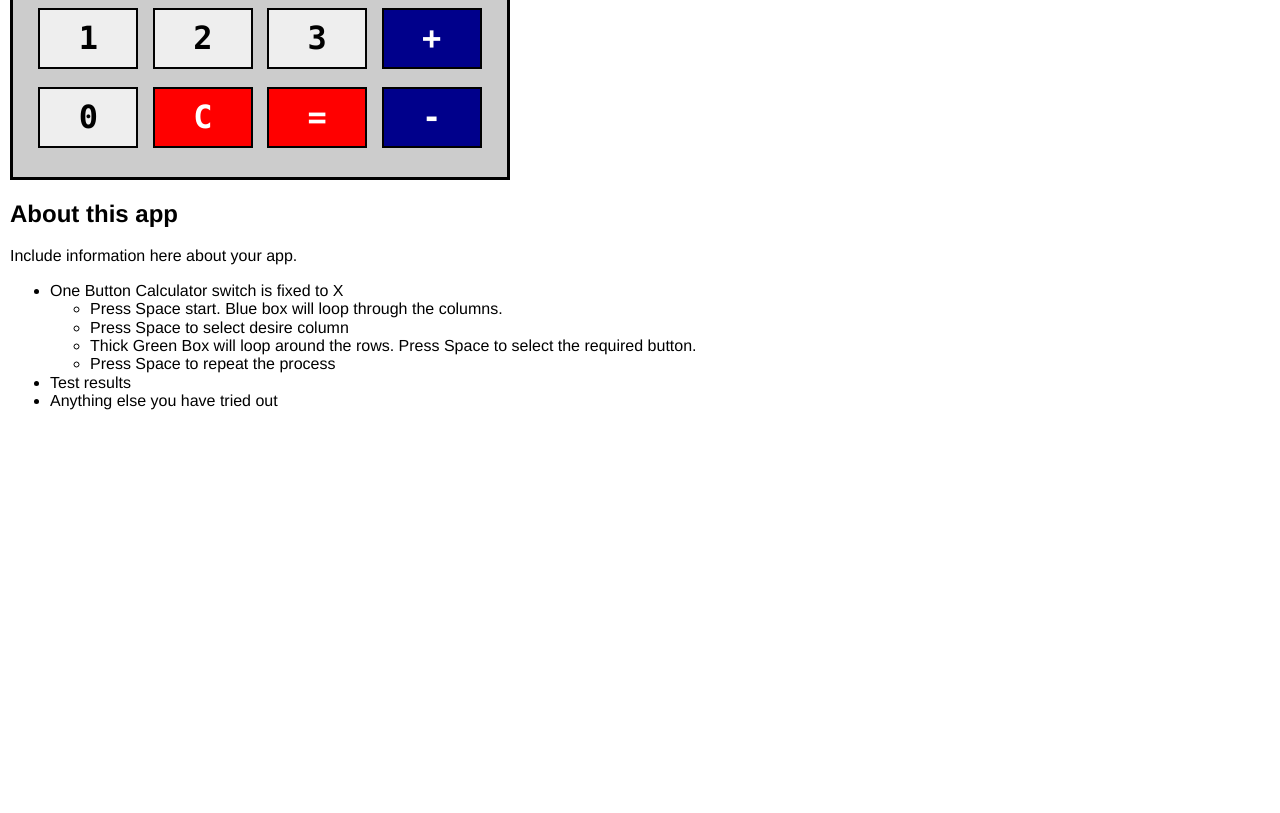
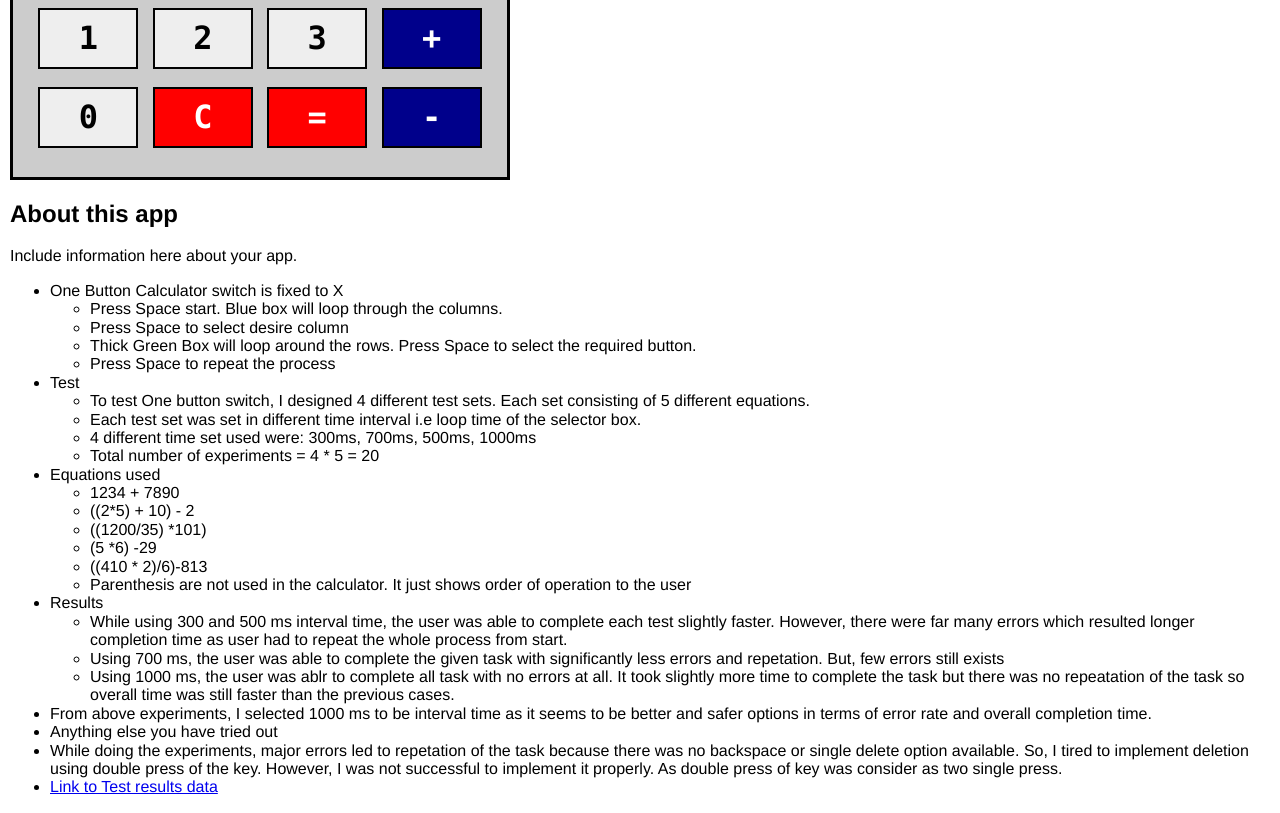
Before and after one commit to sanjelarun/switchcontrol, a plain HTML site: page index.html in a window 1280 px wide. Shown: the part 306-1119 px from the top of the page. Before the commit the page ends 800 px from the top, so only its background shows below. Drawn offline with nearby package versions, Linux system fonts and the light colour scheme.

Commit message:
All task done

```diff
--- a/index.html
+++ b/index.html
@@ -51,8 +51,32 @@
 					<li>Thick Green Box will loop around the rows. Press Space to select the required button.</li>
 					<li> Press Space to repeat the process</li>
 				</ul>
-				<li>Test results</li>
+				<li>Test </li>
+				<ul>
+					<li> To test One button switch, I designed 4 different test sets. Each set consisting of 5 different equations.</li>
+					<li> Each test set was set in different time interval i.e loop time of the selector box.</li>
+					<li> 4 different time set used were: 300ms, 700ms, 500ms, 1000ms</li>
+					<li>Total number of experiments =  4 * 5 = 20 </li>
+				</ul>
+				<li>Equations used</li>
+				<ul>
+					<li> 1234 + 7890 </li>
+					<li> ((2*5) + 10) - 2</li>
+					<li> ((1200/35) *101)</li>
+					<li>(5 *6) -29</li>
+					<li>((410 * 2)/6)-813</li>
+					<li>Parenthesis are not used in the calculator. It just shows order of operation to the user</li>
+				</ul>
+				<li> Results</li>
+				<ul>
+					<li>While using 300 and 500 ms interval time, the user was able to complete each test slightly faster. However, there were far many errors which resulted longer completion time as user had to repeat the whole process from start. </li>
+					<li>Using 700 ms, the user was able to complete the given task with significantly less errors and repetation. But, few errors still exists</li>
+					<li>Using 1000 ms, the user was ablr to complete all task with no errors at all. It took slightly more time to complete the task but there was no repeatation of the task so overall time was still faster than the previous cases.</li>
+				</ul>
+				<li>From above experiments, I selected 1000 ms to be interval time as it seems to be better and safer options in terms of error rate and overall completion time.</li>
 				<li>Anything else you have tried out</li>
+				<li> While doing the experiments, major errors led to repetation of the task because there was no backspace or single delete option available. So, I tired to implement deletion using double press of the key. However, I was not successful to implement it properly. As double press of key was consider as two single press.
+				<LI><a href="https://docs.google.com/spreadsheets/d/1D9BJvX4BWvhUXwa4RDpEkyDXW6JndfBGzW7PIeO-p3I/edit?usp=sharing">Link to Test results data</a></LI>
 			</ul>
 		</div>
 		<script src="https://ajax.googleapis.com/ajax/libs/jquery/3.2.1/jquery.min.js" type="text/javascript"></script>
```
